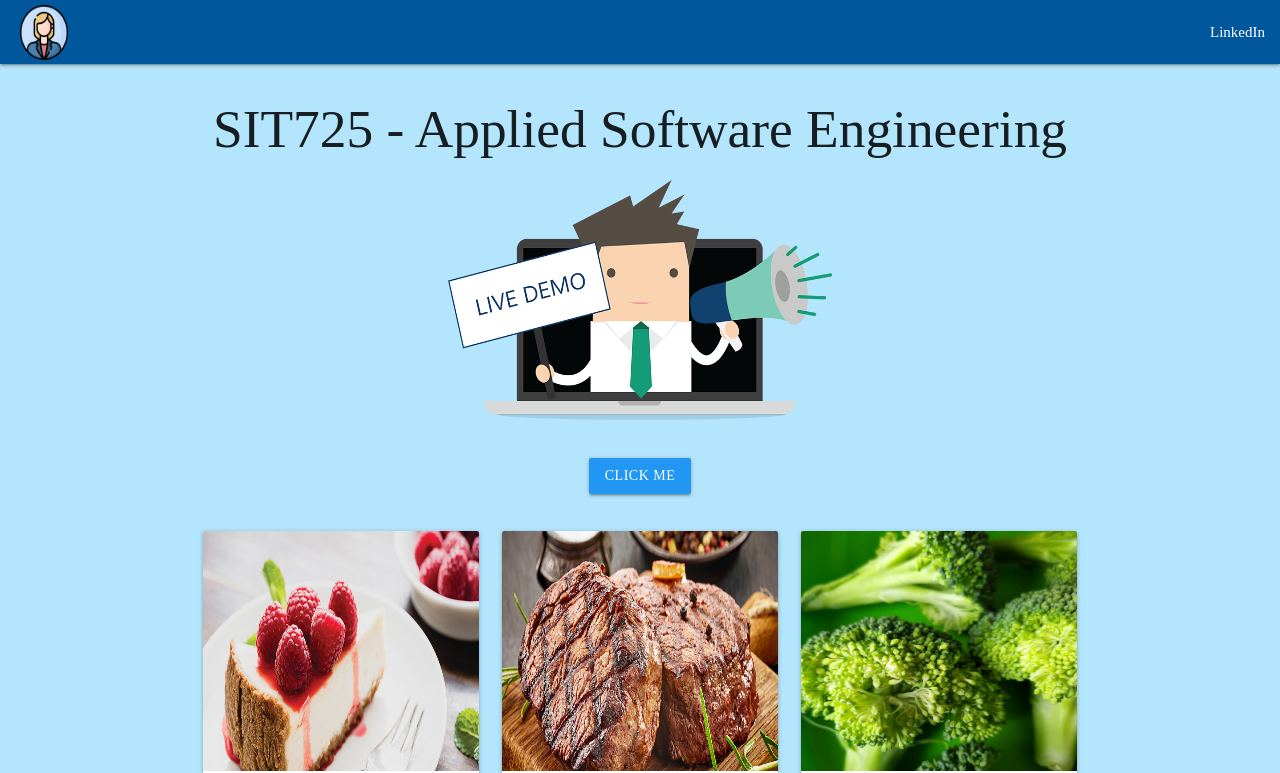
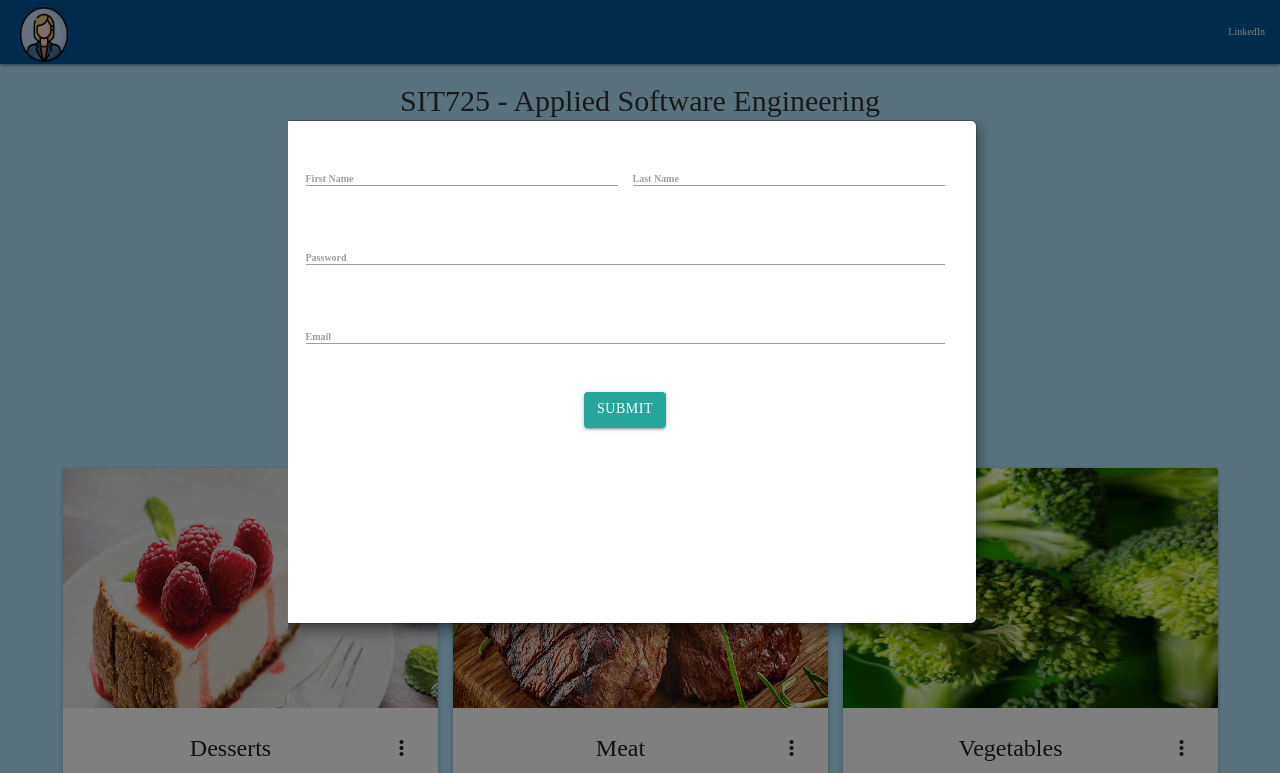
Before and after one commit to KaushiRajapakshe/SIT725-2024-T1-prac3-2, a website: page public/index.html in a window 1280 px wide. Both pictures are taken after a click on the link "CLICK ME". Shown: the top 773 px of the page. Drawn offline with nearby package versions, Linux system fonts and the light colour scheme.

Commit message:
added form modal

```diff
--- a/public/css/style.css
+++ b/public/css/style.css
@@ -49,3 +49,12 @@ body {
 #cardImg {
     height: 300px;
 }
+
+.modal-fixed-footer {
+    background-color: transparent;
+    box-shadow: none;
+}
+
+.modal-content {
+    box-shadow: inset;
+}
--- a/public/index.html
+++ b/public/index.html
@@ -13,12 +13,13 @@
     <meta property="og:type" content="website">
     <meta property="og:description" content="basic template for SIT 725 Prac 1">
 
-    <!-- main style -->
-    <link href="css/style.css" rel="stylesheet">
-
     <!-- Materialize CSS -->
     <link rel="stylesheet" href="https://cdnjs.cloudflare.com/ajax/libs/materialize/1.0.0/css/materialize.min.css">
     <link rel="stylesheet" href="https://fonts.googleapis.com/icon?family=Material+Icons">
+    <link rel="stylesheet" href="https://maxcdn.bootstrapcdn.com/bootstrap/3.4.1/css/bootstrap.min.css">
+
+    <!-- main style -->
+    <link href="css/style.css" rel="stylesheet">
 </head>
 
 <body>
@@ -39,12 +40,49 @@
                 <img id="imageSize" src="images/livedemo.png" alt="live demo" onclick="clickMe()">
             </div>
             <div class="col s12 center-align">
-                <a id="clickMeButton" class="blue accent waves-effect waves-green btn " onclick="clickMe()">Click Me</a>
+                <a id="clickMeButton" class="blue accent waves-effect waves-green btn" data-toggle="modal"
+                    data-target="#modal1">Click Me</a>
             </div>
             <div id="card-section">
             </div>
         </div>
     </div>
+
+    <!-- Modal Structure -->
+    <div id="modal1" class="modal modal-fixed-footer">
+        <div class="row modal-content">
+            <form class="col s12">
+                <div class="row">
+                    <div class="input-field col s6">
+                        <input id="first_name" type="text" class="validate">
+                        <label for="first_name">First Name</label>
+                    </div>
+                    <div class="input-field col s6">
+                        <input id="last_name" type="text" class="validate">
+                        <label for="last_name">Last Name</label>
+                    </div>
+                </div>
+                <div class="row">
+                    <div class="input-field col s12">
+                        <input id="password" type="password" class="validate">
+                        <label for="password">Password</label>
+                    </div>
+                </div>
+                <div class="row">
+                    <div class="input-field col s12">
+                        <input id="email" type="email" class="validate">
+                        <label for="email">Email</label>
+                    </div>
+                </div>
+                <div class="row">
+                    <div class="input-field col s12 center-align">
+                        <a class="waves-effect waves-light btn" id="formSubmit">Submit</a>
+                    </div>
+                </div>
+            </form>
+        </div>
+    </div>
+
 
     <div class="footer">
         <div class="text">SIT725 - Applied Software Engineering 3.2 P | s223681886 - Kaushalya Rajapaksha</div>
@@ -55,6 +93,8 @@
     <script src="https://ajax.googleapis.com/ajax/libs/jquery/3.5.1/jquery.min.js"></script>
     <script src="https://code.jquery.com/jquery-3.6.0.min.js"
         integrity="sha256-/xUj+3OJU5yExlq6GSYGSHk7tPXikynS7ogEvDej/m4=" crossorigin="anonymous"></script>
+    <script src="https://maxcdn.bootstrapcdn.com/bootstrap/3.4.1/js/bootstrap.min.js"></script>
+
     <!--  main script  -->
     <script src="js/script.js"></script>
 </body>
--- a/public/js/script.js
+++ b/public/js/script.js
@@ -23,6 +23,16 @@ const clickMe = () => {
     alert("Thanks for clicking me. Hope you have a nice day!")
 }
 
+const submitForm = () => {
+    let formData = {};
+    formData.first_name = $('#first_name').val();
+    formData.last_name = $('#last_name').val();
+    formData.password = $('#password').val();
+    formData.email = $('#email').val();
+    console.log("Form Data Submitted: "
+        , formData);
+}
+
 const addCards =
     (items) => {
         items.forEach(
@@ -37,6 +47,9 @@ const addCards =
             });
     }
 
-$(document).ready(function() {
+$(document).ready(function () {
+    $('#formSubmit').click(() => {
+        submitForm();
+    })
     addCards(cardList);
 });
```
